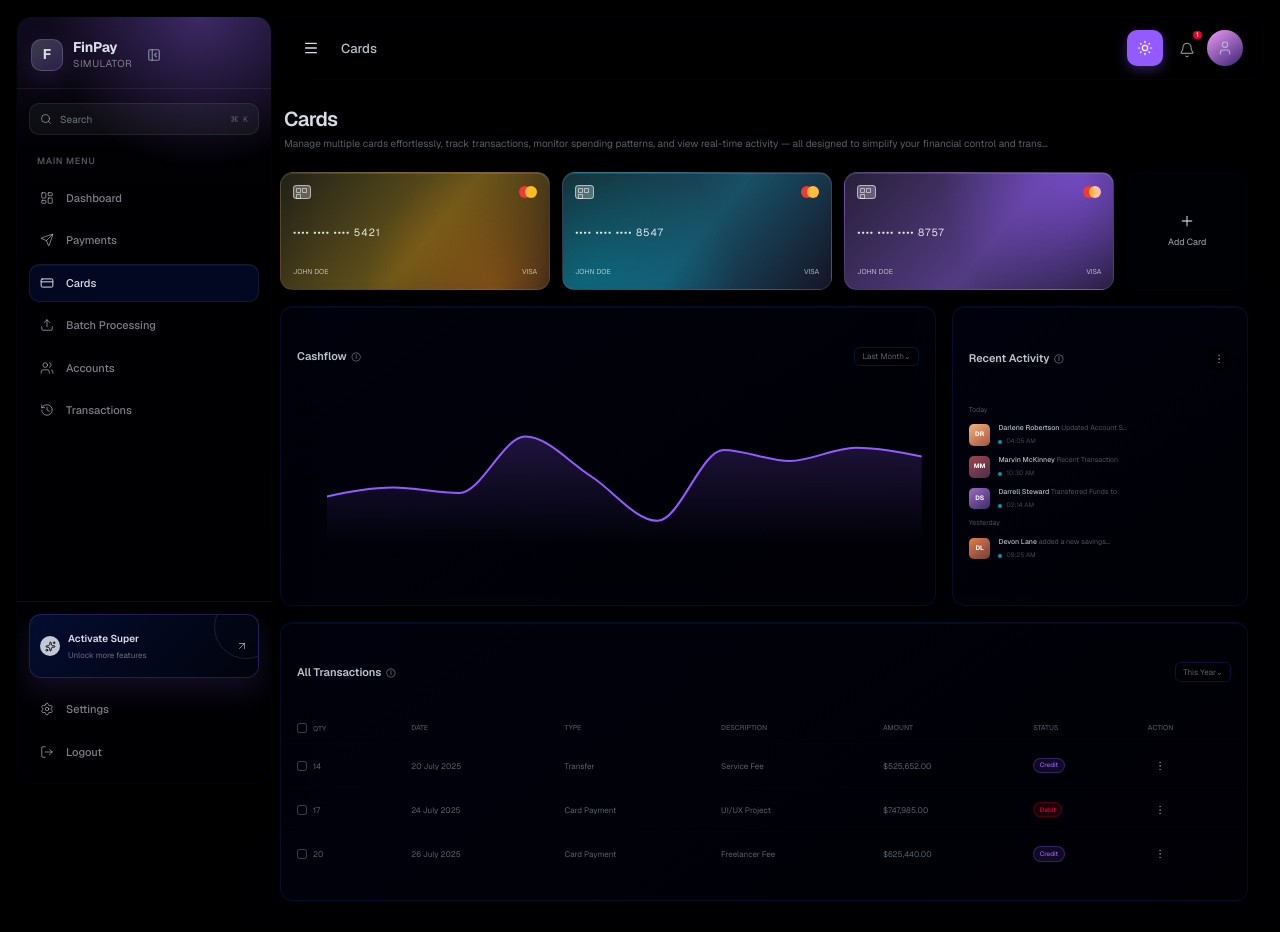
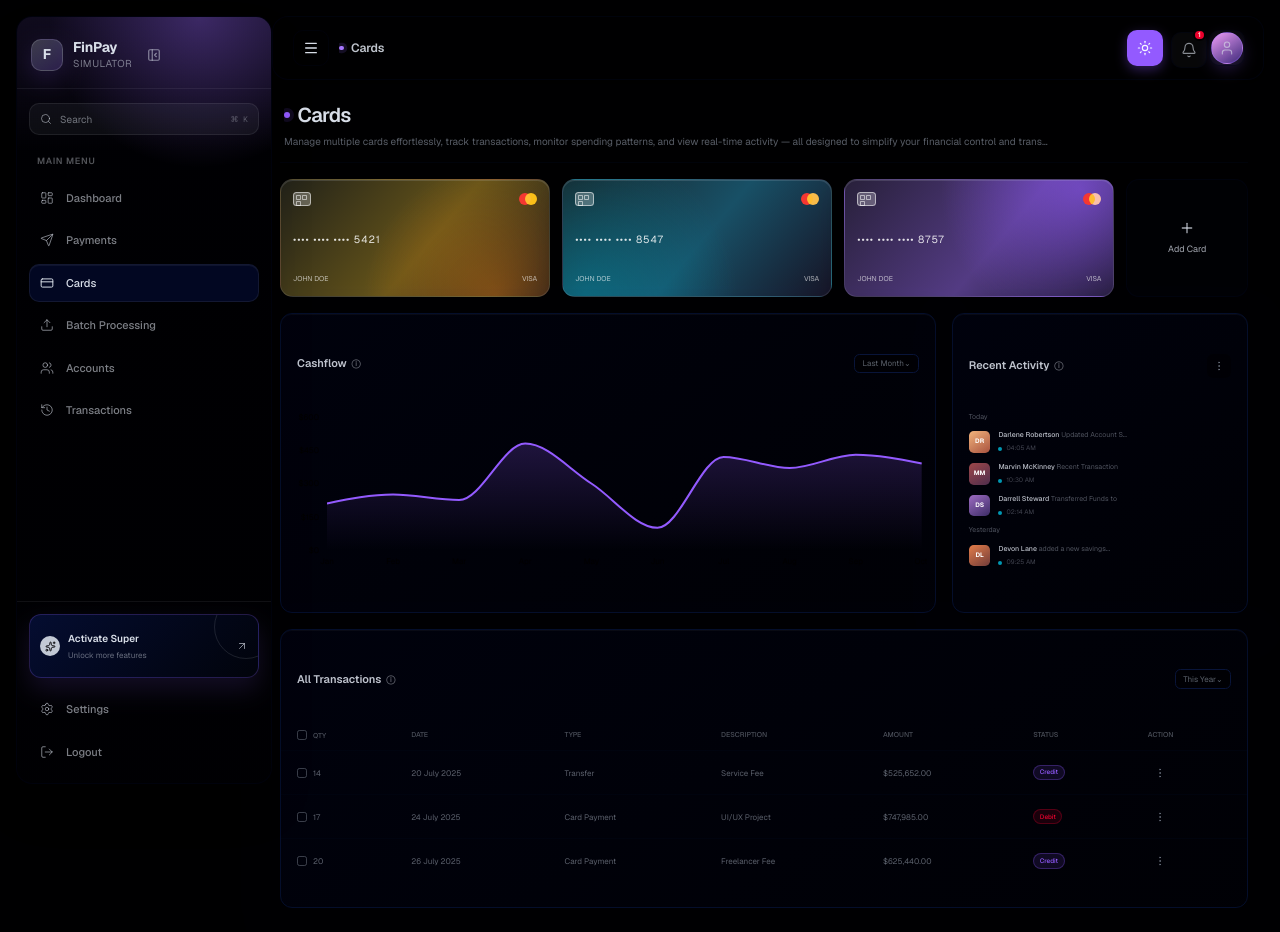
Before and after one commit to Mostafa-SAID7/payment-simulator, a Next.js app: page /cards in a window 1280 px wide. Built offline with nearby package versions, Linux system fonts and the light colour scheme.

Commit message:
Refine header and page title styling across the dashboard

```diff
--- a/app/globals.css
+++ b/app/globals.css
@@ -229,29 +229,49 @@
     @apply text-sm leading-6 text-muted-foreground;
   }
 
+  .header-shell {
+    border-color: color-mix(in oklch, var(--border) 88%, var(--primary) 12%);
+    background: color-mix(in oklch, var(--background) 92%, var(--card));
+    box-shadow: 0 0.75rem 2rem color-mix(in oklch, var(--background) 34%, transparent), inset 0 1px 0 color-mix(in oklch, var(--foreground) 5%, transparent);
+  }
+
   .header-title-group {
     display: flex;
     align-items: center;
     min-width: 0;
-    gap: 0.75rem;
+    gap: 0.625rem;
   }
 
   .header-page-title {
+    display: inline-flex;
+    align-items: center;
+    min-width: 0;
     margin: 0;
     overflow: hidden;
-    color: color-mix(in oklch, var(--foreground) 86%, transparent);
-    font-size: 0.8125rem;
-    font-weight: 500;
+    color: color-mix(in oklch, var(--foreground) 88%, transparent);
+    font-size: 0.75rem;
+    font-weight: 600;
+    letter-spacing: -0.01em;
     line-height: 1;
     text-overflow: ellipsis;
     white-space: nowrap;
+  }
+
+  .header-page-title::before {
+    width: 0.3rem;
+    height: 0.3rem;
+    margin-right: 0.45rem;
+    border-radius: 999px;
+    background: var(--accent);
+    box-shadow: 0 0 0 0.2rem color-mix(in oklch, var(--accent) 12%, transparent);
+    content: '';
   }
 
   .header-actions {
     display: flex;
     align-items: center;
     flex-shrink: 0;
-    gap: 0.375rem;
+    gap: 0.5rem;
   }
 
   .header-actions .theme-toggle,
@@ -283,6 +303,8 @@
 
   .header-notification-button,
   .header-profile-button {
+    border: 1px solid color-mix(in oklch, var(--border) 50%, transparent);
+    background: color-mix(in oklch, var(--foreground) 3%, transparent);
     color: color-mix(in oklch, var(--foreground) 62%, transparent);
   }
 
@@ -296,7 +318,8 @@
 
   .header-notification-button:hover,
   .header-profile-button:hover {
-    background: color-mix(in oklch, var(--foreground) 7%, transparent);
+    border-color: color-mix(in oklch, var(--primary) 30%, var(--border));
+    background: color-mix(in oklch, var(--primary) 9%, transparent);
     color: var(--foreground);
   }
 
@@ -323,12 +346,20 @@
 
   .header-profile-link {
     display: inline-flex;
+    align-items: center;
+    justify-content: center;
+    width: 2rem;
+    height: 2rem;
+    border: 1px solid color-mix(in oklch, var(--accent) 28%, transparent);
     border-radius: 999px;
     background: linear-gradient(145deg, color-mix(in oklch, var(--accent) 64%, white), color-mix(in oklch, var(--primary) 54%, black));
+    box-shadow: 0 0.35rem 0.9rem color-mix(in oklch, var(--primary) 22%, transparent);
   }
 
   .mobile-menu-trigger {
     display: none;
+    border: 1px solid color-mix(in oklch, var(--border) 50%, transparent);
+    border-radius: 0.5rem;
   }
 
   .sidebar-shell {
@@ -1011,29 +1042,43 @@
   align-items: flex-end;
   justify-content: space-between;
   gap: 1.5rem;
-  min-height: 3.25rem;
-  padding: 0 0.25rem 0.25rem;
+  min-height: 3.5rem;
+  padding: 0 0.25rem 0.75rem;
+  border-bottom: 1px solid color-mix(in oklch, var(--border) 60%, transparent);
 }
 
 .page-header-copy {
   min-width: 0;
+  flex: 1 1 auto;
 }
 
 .page-header-title {
+  display: flex;
+  align-items: center;
   margin: 0;
   overflow: hidden;
   color: var(--foreground);
   font-size: 1.25rem;
   font-weight: 600;
-  letter-spacing: -0.03em;
+  letter-spacing: -0.035em;
   line-height: 1.1;
   text-overflow: ellipsis;
   white-space: nowrap;
 }
 
+.page-header-title::before {
+  width: 0.35rem;
+  height: 0.35rem;
+  margin-right: 0.5rem;
+  border-radius: 999px;
+  background: var(--primary);
+  box-shadow: 0 0 0 0.25rem color-mix(in oklch, var(--primary) 11%, transparent);
+  content: '';
+}
+
 .page-header-description {
   max-width: 48rem;
-  margin: 0.4rem 0 0;
+  margin: 0.5rem 0 0;
   overflow: hidden;
   color: color-mix(in oklch, var(--muted-foreground) 82%, transparent);
   font-size: 0.625rem;
@@ -1047,6 +1092,16 @@
   align-items: center;
   flex: 0 0 auto;
   gap: 0.5rem;
+}
+
+.page-header-actions > button,
+.page-header-actions > a {
+  box-shadow: 0 0.35rem 0.9rem color-mix(in oklch, var(--background) 22%, transparent);
+}
+
+.page-header-actions svg {
+  width: 0.75rem;
+  height: 0.75rem;
 }
 
 .compact-route-page {
@@ -1333,7 +1388,7 @@
     flex-direction: column;
     gap: 0.75rem;
     min-height: 0;
-    padding-bottom: 0;
+    padding-bottom: 0.75rem;
   }
 
   .page-header-description {
--- a/components/header.tsx
+++ b/components/header.tsx
@@ -59,7 +59,7 @@ export function Header() {
   return (
     <header
       className={cn(
-        'app-header fixed right-3 top-3 z-30 flex h-16 items-center justify-between rounded-2xl border border-border/70 bg-background/90 px-4 shadow-sm backdrop-blur transition-all duration-300 sm:right-4 sm:top-4 sm:px-5',
+        'app-header header-shell fixed right-3 top-3 z-30 flex h-16 items-center justify-between rounded-2xl border border-border/70 bg-background/90 px-4 shadow-sm backdrop-blur transition-all duration-300 sm:right-4 sm:top-4 sm:px-5',
         isCollapsed ? 'header-with-collapsed-sidebar' : 'header-with-expanded-sidebar'
       )}
     >
```
Also changed, not shown: 1 other file (tests, documents, lock files or other folders).
